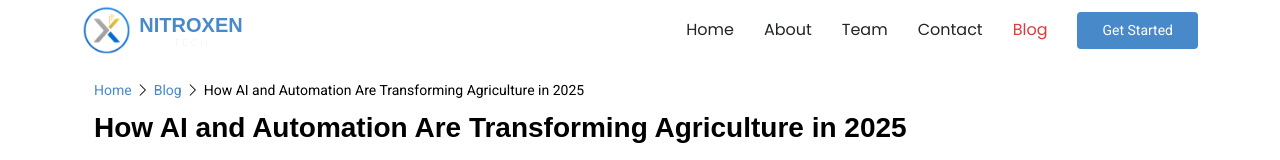
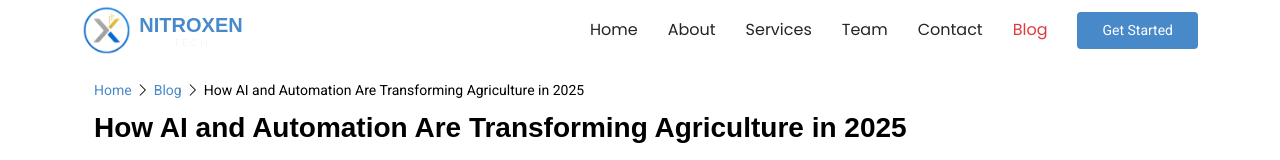
Before and after one commit to Gayatri3012/Nitroxen-tech, a plain HTML site: page pages/blog-details-1.html in a window 1280 px wide. Shown: the top 160 px of the page. Drawn offline with Linux system fonts and the light colour scheme.

Commit message:
Add 'Services' link to navigation in blog details pages

```diff
--- a/pages/blog-details-1.html
+++ b/pages/blog-details-1.html
@@ -45,6 +45,7 @@
         <ul>
           <li><a href="../#hero">Home</a></li>
           <li><a href="../#about" >About</a></li>
+           <li><a href="../#services">Services</a></li>
           <!-- <li><a href="../#Gallery">Gallery</a></li> -->
           <li><a href="../#team">Team</a></li>
           <li><a href="../#contact">Contact</a></li>
```
Also changed, not shown: pages/blog-details-2.html (+1 -0 lines).
